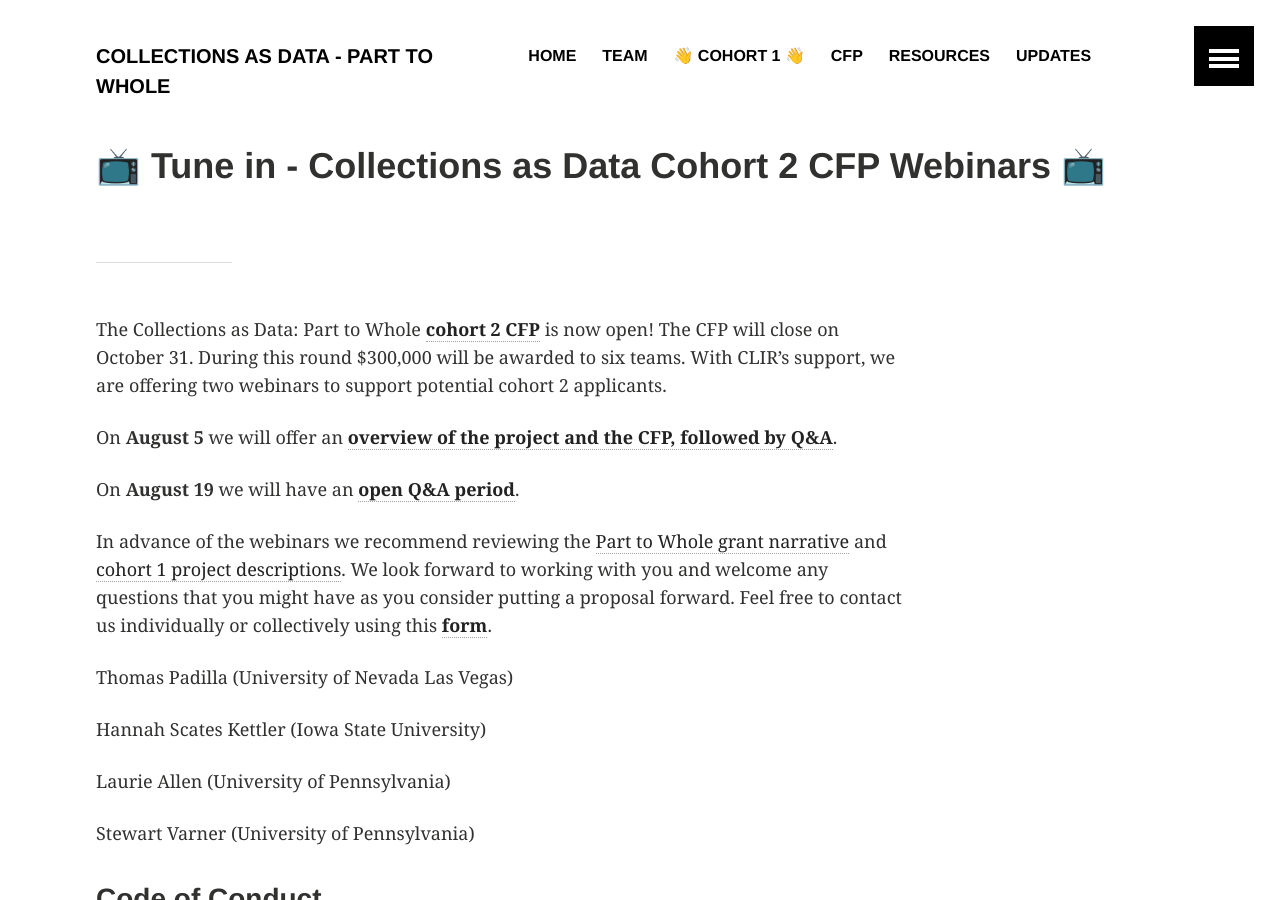
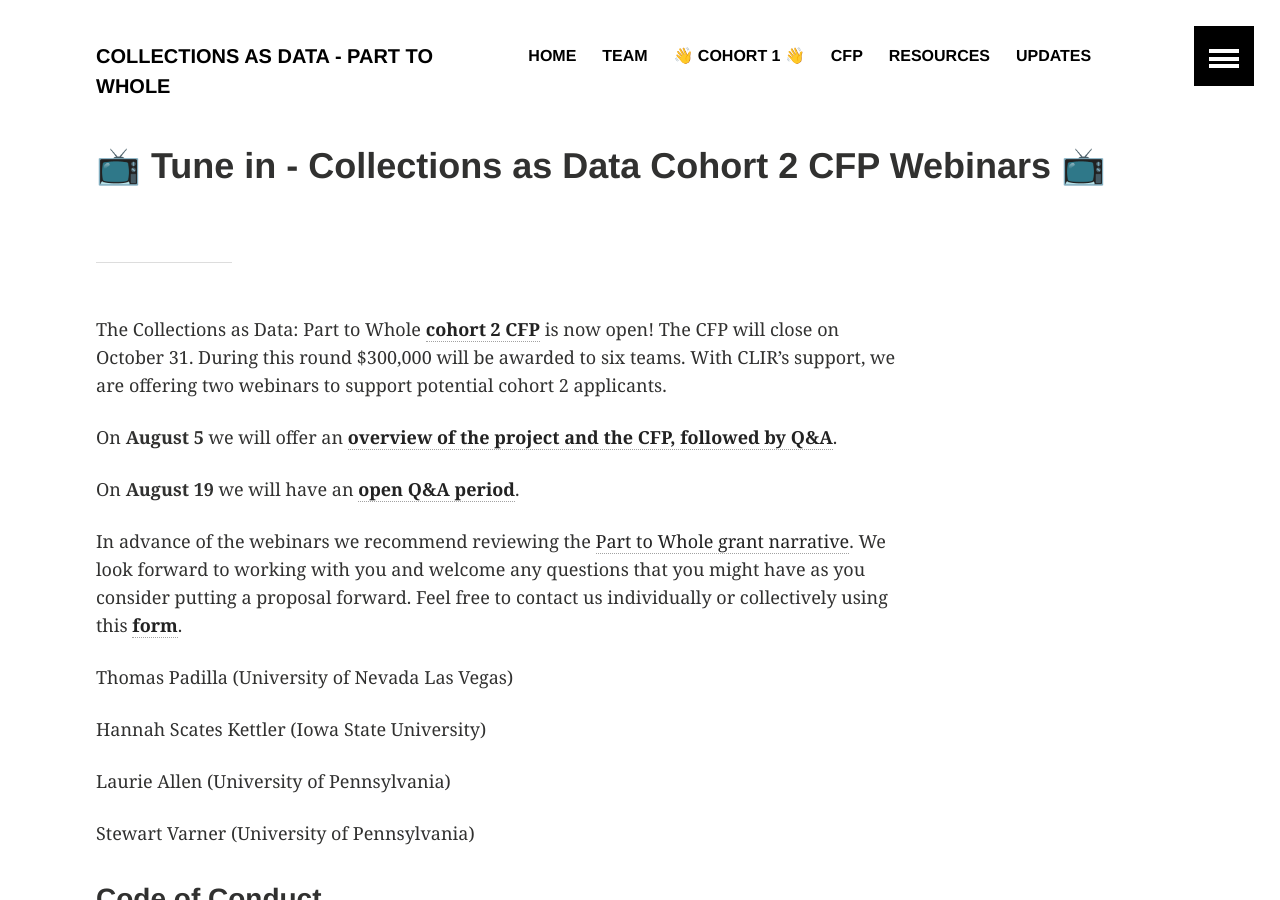
Before and after one commit to collectionsasdata/part2whole, a Jekyll site: the page built from _posts/2019-08-07-cfp2webinar.markdown, in a window 1280 px wide and 900 px high. Built offline with Jekyll 4.4.1, drawn with Linux system fonts in a browser that asks for light colours.

Commit message:
Update 2019-08-07-cfp2webinar.markdown

```diff
--- a/_posts/2019-08-07-cfp2webinar.markdown
+++ b/_posts/2019-08-07-cfp2webinar.markdown
@@ -12,7 +12,7 @@ On **August 5** we will offer an [**overview of the project and the CFP, followe
 
 On **August 19** we will have an [**open Q&A period**]().
 
-In advance of the webinars we recommend reviewing the [Part to Whole grant narrative](https://github.com/collectionsasdata/part2whole/raw/master/cad_part2whole_narrative.pdf) and [cohort 1 project descriptions](https://collectionsasdata.github.io/part2whole/cohortone/). We look forward to working with you and welcome any questions that you might have as you consider putting a proposal forward. Feel free to contact us individually or collectively using this [**form**](https://docs.google.com/forms/d/e/1FAIpQLSdUpy6FxMSxpM814v03-uscvoFs6yhHASq9z3SVpNdkkqYA0w/viewform?usp=sf_link).
+In advance of the webinars we recommend reviewing the [Part to Whole grant narrative](https://github.com/collectionsasdata/part2whole/raw/master/cad_part2whole_narrative.pdf). We look forward to working with you and welcome any questions that you might have as you consider putting a proposal forward. Feel free to contact us individually or collectively using this [**form**](https://docs.google.com/forms/d/e/1FAIpQLSdUpy6FxMSxpM814v03-uscvoFs6yhHASq9z3SVpNdkkqYA0w/viewform?usp=sf_link).
 
 Thomas Padilla (University of Nevada Las Vegas)
 
```
